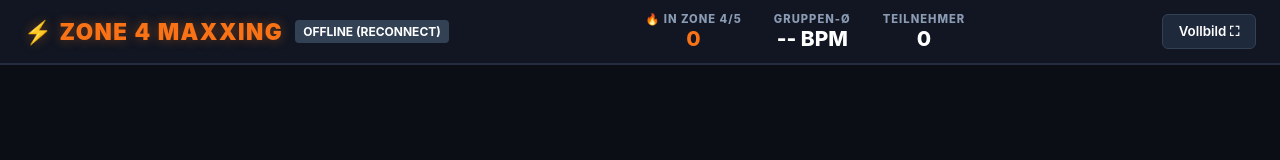
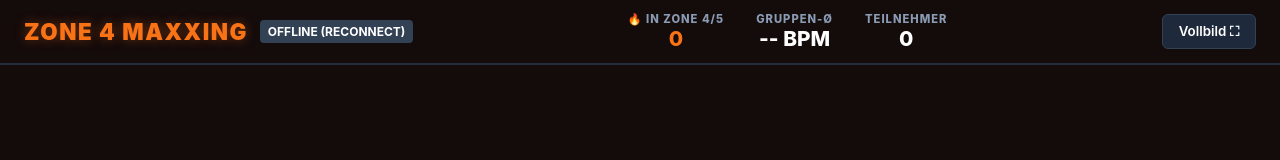
Before and after one commit to mohnheiser/zone4-maxxing, a website: page public/index.html in a window 1280 px wide. Drawn offline with Linux system fonts and the light colour scheme.

Commit message:
style: Farben angepasst

```diff
--- a/public/index.html
+++ b/public/index.html
@@ -10,7 +10,7 @@
   <!-- Top Navigation & Gruppen-Stats -->
   <header class="topbar">
     <div class="brand">
-      <span class="logo">⚡ ZONE 4 MAXXING</span>
+      <span class="logo">ZONE 4 MAXXING</span>
       <span id="modeBadge" class="badge">CONNECTING...</span>
     </div>
 
--- a/public/style.css
+++ b/public/style.css
@@ -1,5 +1,5 @@
 :root {
-  --bg-color: #0b0e14;
+  --bg-color: #140b0b;
   --card-bg: #151b26;
   --text-main: #ffffff;
   --text-muted: #8b9bb4;
@@ -7,7 +7,7 @@
   /* Herzfrequenz-Zonen */
   --zone-1: #64748b; /* < 60%  (Grau) */
   --zone-2: #0284c7; /* 60-69% (Blau) */
-  --zone-3: #16a34a; /* 70-79% (Grün) */
+  --zone-3: #f7eb48; /* 70-79% (Gelb) */
   --zone-4: #f97316; /* 80-89% (Orange - ZONE 4 MAXXING) */
   --zone-5: #ef4444; /* 90%+   (Rot - Max Effort) */
 }
@@ -30,7 +30,7 @@ body {
 
 /* Header */
 .topbar {
-  background-color: #111622;
+  background-color: #140b0b;
   border-bottom: 2px solid #232d3f;
   padding: 12px 24px;
   display: flex;
```
